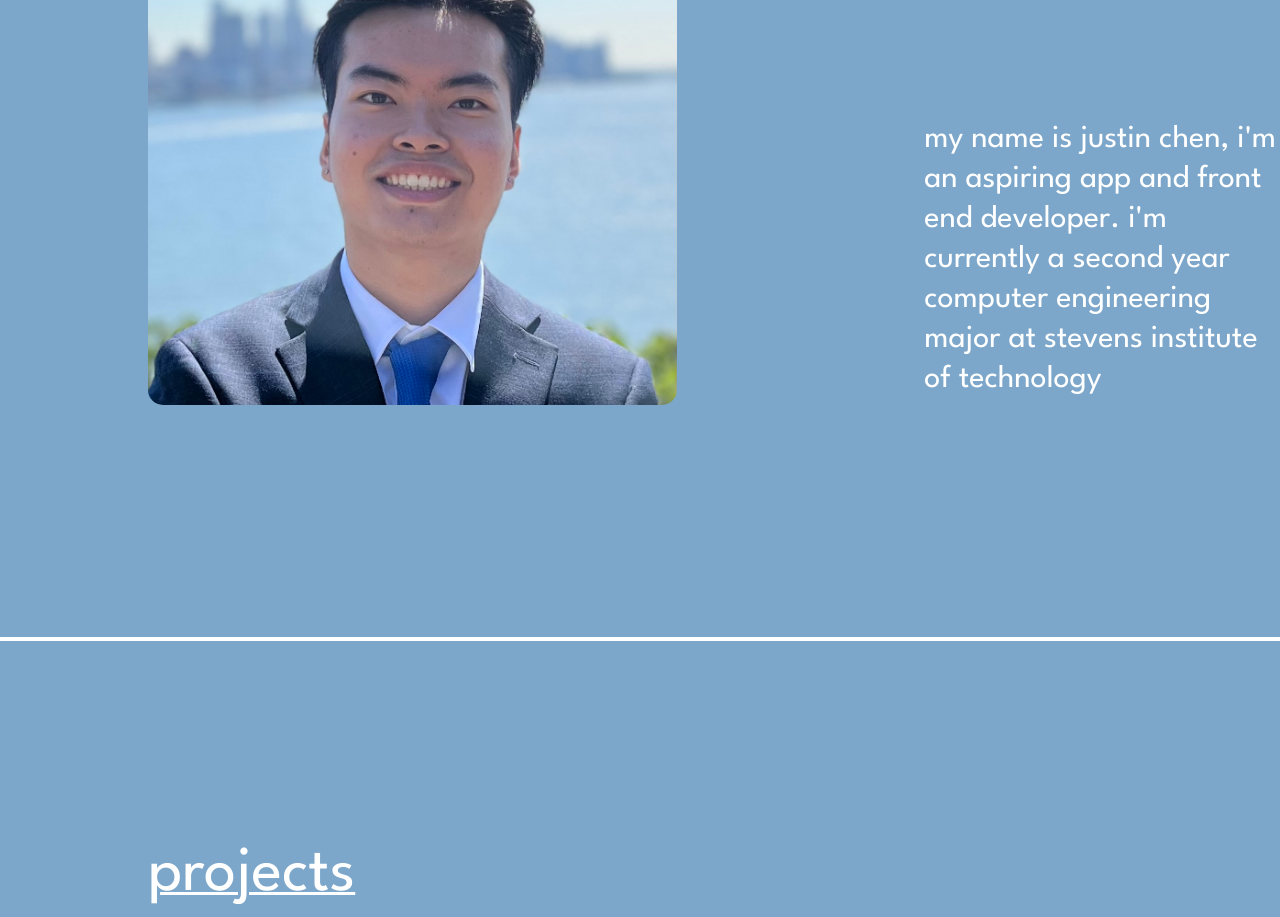
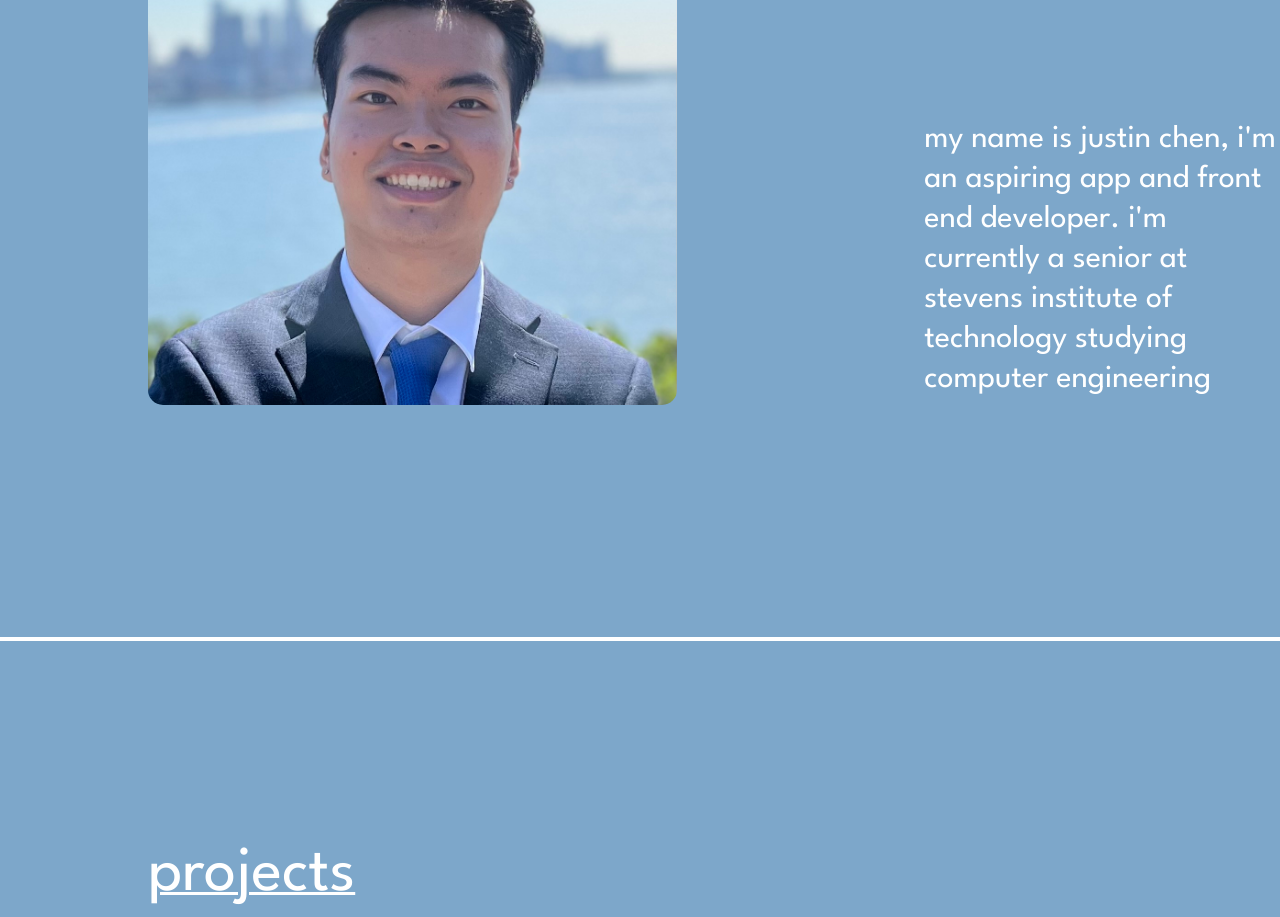
Before and after one commit to juchen3637/juchen3637, a React (Vite) app: page / in a window 1280 px wide. Shown: the part 1660-2577 px from the top of the page. Built offline with nearby package versions, Linux system fonts and the light colour scheme.

Commit message:
Update aboutme.jsx

```diff
--- a/src/components/aboutme/aboutme.jsx
+++ b/src/components/aboutme/aboutme.jsx
@@ -8,7 +8,7 @@ export default function AboutMe() {
             <img src={face} className="face"></img>
             <div className="text">
                 <p className="title">ABOUT ME</p>
-                <p className="description">my name is justin chen, i'm an aspiring app and front end developer. i'm currently a second year computer engineering major at stevens institute of technology</p>
+                <p className="description">my name is justin chen, i'm an aspiring app and front end developer. i'm currently a senior at stevens institute of technology studying computer engineering</p>
             </div>
         </div>
     )
```
